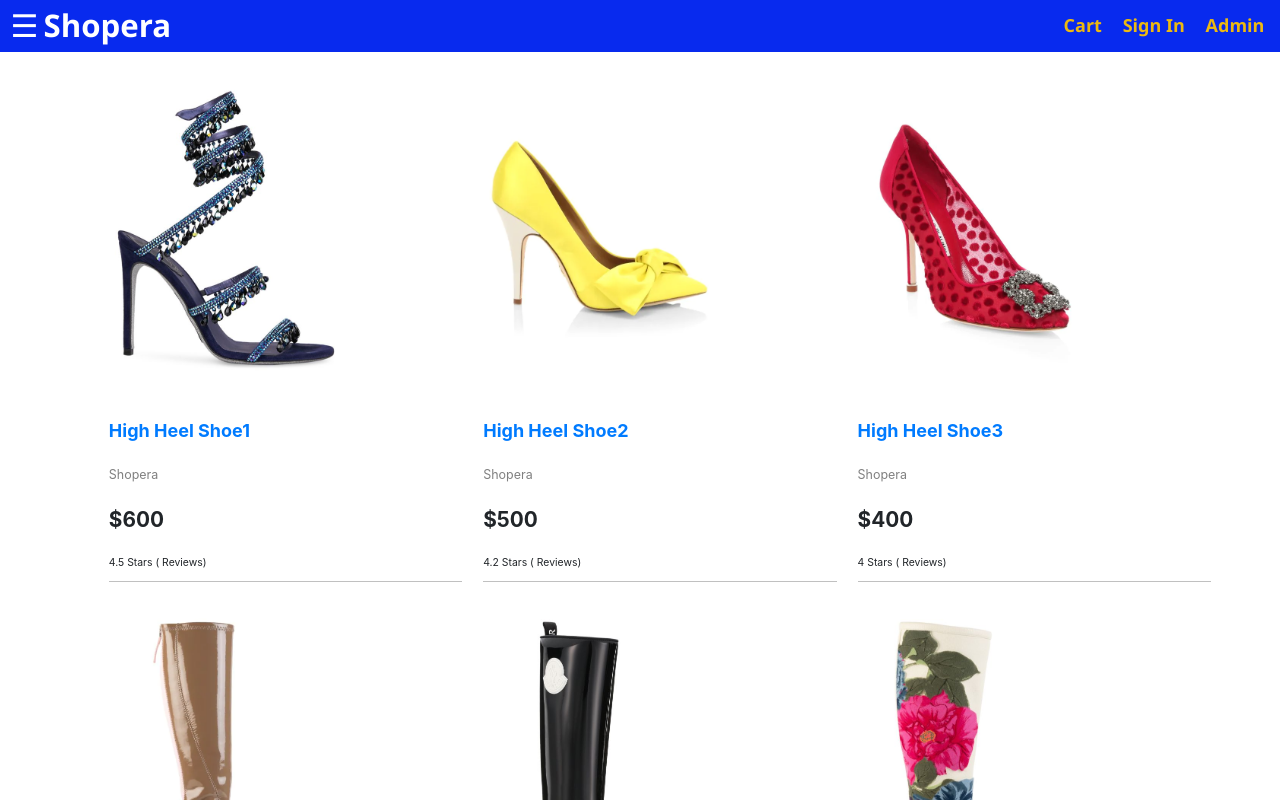
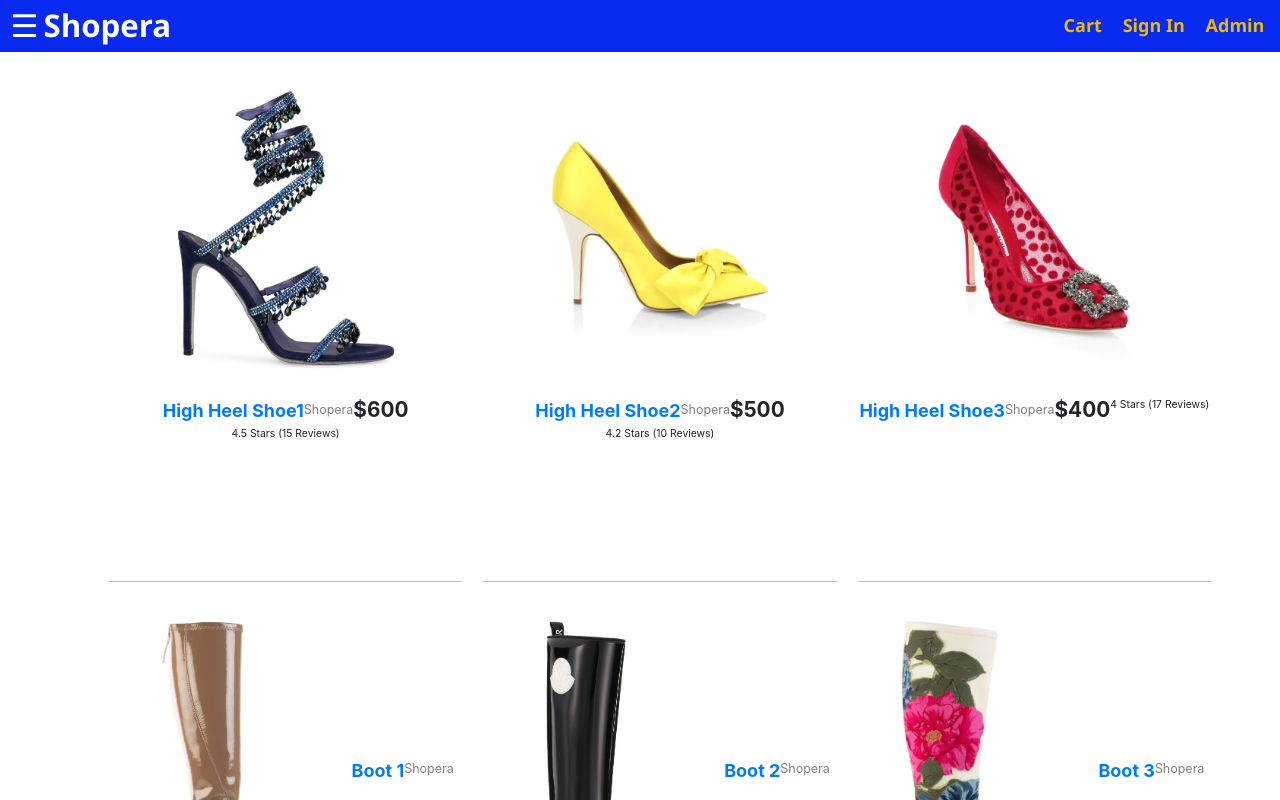
Before and after one commit to mushuyun/shopera2020, a React (Create React App) app in the folder client/: page / in a window 1280 px wide. Shown: the top 800 px of the page. Built offline with nearby package versions, Linux system fonts and the light colour scheme.

Commit message:
typo on home/ATCbtn on hold

```diff
--- a/client/src/components/Home.js
+++ b/client/src/components/Home.js
@@ -7,7 +7,7 @@ function Home(props) {
     {
       data.products.map(product =>
         <li>
-          <div className="product">
+          <div className="products">
             <Link to={'/product/' + product._id}>
               <img className="product-image" src={product.image} alt="product" />
 
@@ -17,7 +17,7 @@ function Home(props) {
             </div>
             <div className="product-brand">{product.brand}</div>
             <div className="product-price">${product.price}</div>
-            <div className="product-rating">{product.rating} Stars ({product.numReiews} Reviews)</div>
+            <div className="product-rating">{product.rating} Stars ({product.numReviews} Reviews)</div>
           </div>
         </li>)
     }
```
Also changed, not shown: client/src/components/carts/addToCartBtn.js (+7 -7 lines).
